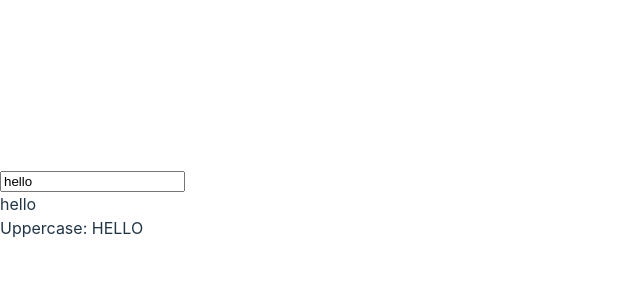
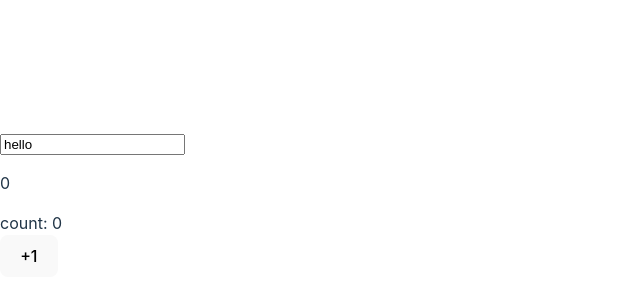
Before and after one commit to yhan0704/million.jsViteJotai, a React (Vite) app: page / in a window 1280 px wide. Shown: the part 196-496 px from the top of the page, without its empty margins (0-640 px from the left). Built offline with nearby package versions, Linux system fonts and the light colour scheme.

Commit message:
split component and used useAtomValue/useAtom

```diff
--- a/src/Input.tsx
+++ b/src/Input.tsx
@@ -1,16 +1,19 @@
 // Input.tsx
 import React, { ChangeEvent } from 'react';
-import { atom, useAtom } from 'jotai';
+import { atom, useAtom, useAtomValue } from 'jotai';
+import { countAtom } from './Uppercase';
 
 export const textAtom = atom('hello')
 
 const Input: React.FC = () => {
     const [text, setText] = useAtom(textAtom)
+    const count = useAtomValue(countAtom)
+
     const handleChange = (e: ChangeEvent<HTMLInputElement>) => setText(e.target.value)
     return (
         <>
             <input value={text} onChange={handleChange} />
-            <div>{text}</div>
+            <p>{count}</p>
         </>
     )
 };
--- a/src/Uppercase.tsx
+++ b/src/Uppercase.tsx
@@ -1,21 +1,22 @@
 // Uppercase.tsx
 import React from 'react';
-import { atom, useAtom } from 'jotai';
-
-export const textAtom = atom('hello')
-const uppercaseAtom1 = atom(
-    (get) => get(textAtom).toUpperCase()
-);
+import { atom, useAtom, useAtomValue, useSetAtom } from 'jotai';
+import { textAtom } from './Input';
 
 const uppercaseAtom = atom(
     (get) => get(textAtom).toUpperCase()
 )
+export const countAtom = atom(0)
 
 const Uppercase: React.FC = () => {
-    const [uppercase] = useAtom(uppercaseAtom)
-    console.log(uppercase)
+    const setCount = useSetAtom(countAtom)
+    const count = useAtomValue(countAtom)
+
     return (
-        <div>Uppercase: {uppercase}</div>
+        <>
+            <div>count: {count}</div>
+            <button onClick={() => setCount(count + 1)}>+1</button>
+        </>
     )
 };
 
```
